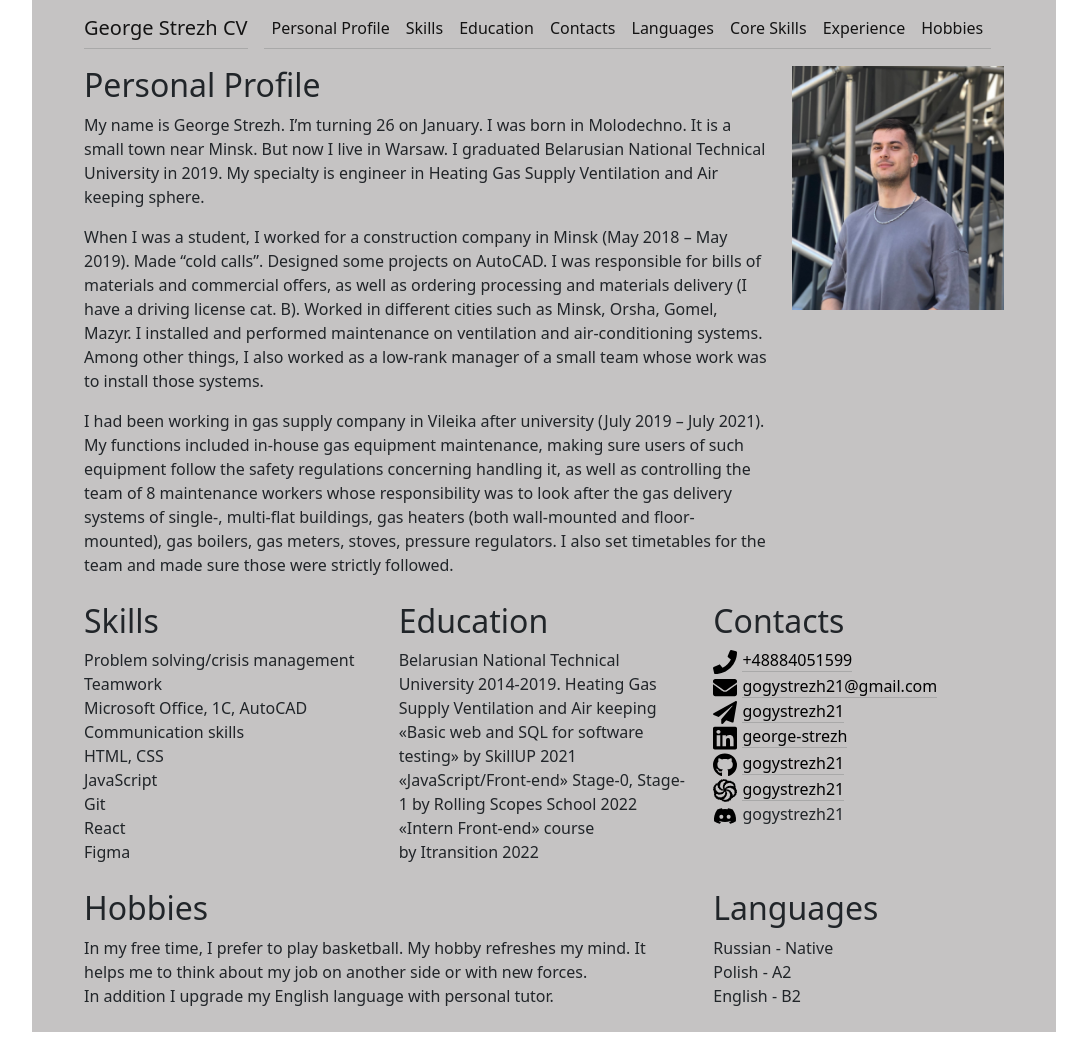
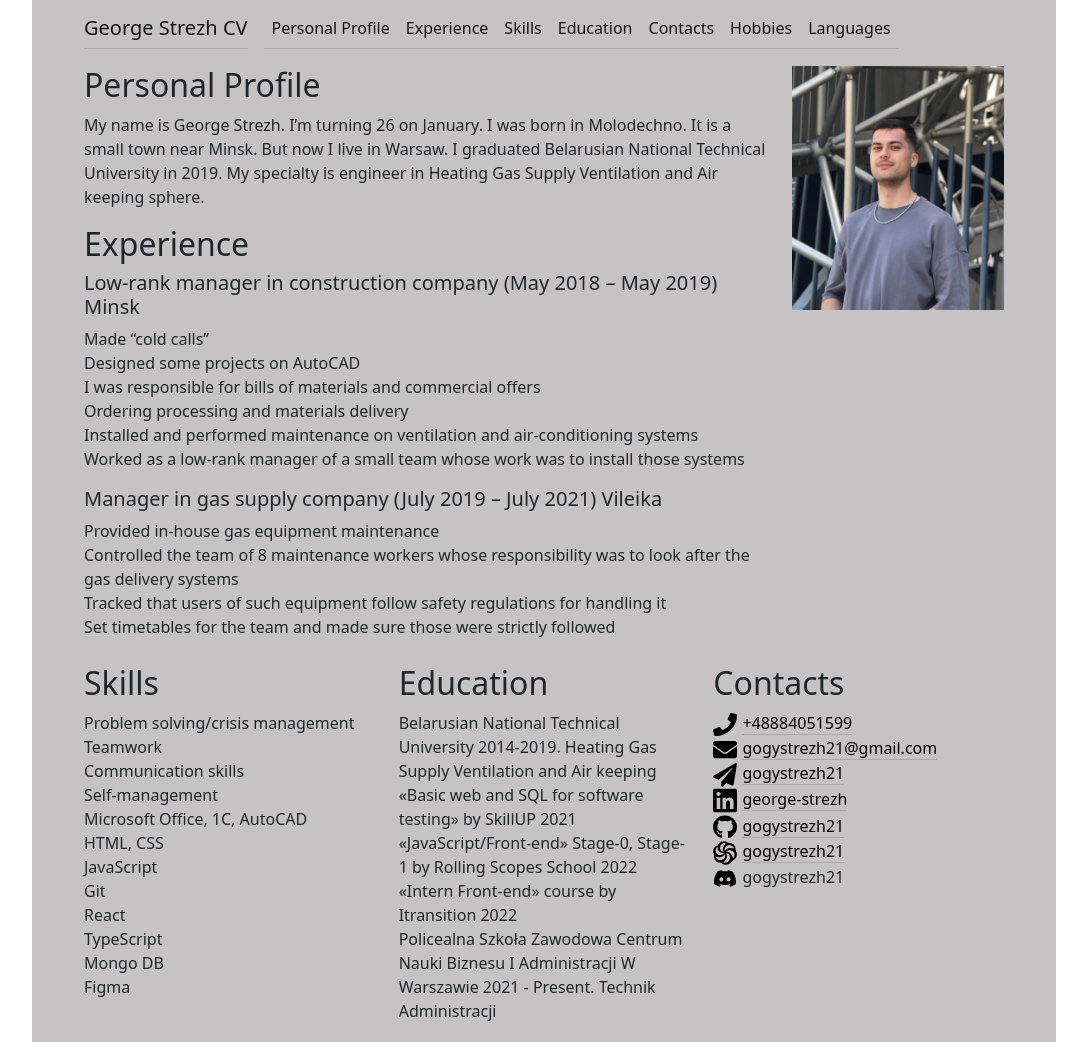
Before and after one commit to gogystrezh21/CV_Data_Reviewer, a plain HTML site: page index.html in a window 1280 px wide. Shown: the top 1042 px of the page, without its empty margins (96-1183 px from the left). Drawn offline with nearby package versions, Linux system fonts and the light colour scheme.

Commit message:
feat:add experience

```diff
--- a/index.html
+++ b/index.html
@@ -2,13 +2,13 @@
 <html lang="en">
 
 <head>
-  <meta charset="UTF-8" />
-  <meta http-equiv="X-UA-Compatible" content="IE=edge" />
-  <meta name="viewport" content="width=device-width, initial-scale=1.0" />
+  <meta charset="UTF-8">
+  <meta http-equiv="X-UA-Compatible" content="IE=edge">
+  <meta name="viewport" content="width=device-width, initial-scale=1.0">
   <title>CV George Strezh</title>
-  <link rel="stylesheet" href="./style.css" />
+  <link rel="stylesheet" href="./style.css">
   <link href="https://cdn.jsdelivr.net/npm/bootstrap@5.2.0-beta1/dist/css/bootstrap.min.css" rel="stylesheet"
-    integrity="sha384-0evHe/X+R7YkIZDRvuzKMRqM+OrBnVFBL6DOitfPri4tjfHxaWutUpFmBp4vmVor" crossorigin="anonymous" />
+    integrity="sha384-0evHe/X+R7YkIZDRvuzKMRqM+OrBnVFBL6DOitfPri4tjfHxaWutUpFmBp4vmVor" crossorigin="anonymous">
 </head>
 
 <body>
@@ -28,6 +28,9 @@
                 <a class="nav-link active" href="#personalprofile">Personal Profile</a>
               </li>
               <li>
+                <a class="nav-link active" href="#experience">Experience</a>
+              </li>
+              <li>
                 <a class="nav-link active" href="#coreSkills">Skills</a>
               </li>
               <li>
@@ -37,16 +40,10 @@
                 <a class="nav-link active" href="#coreSkills">Contacts</a>
               </li>
               <li>
-                <a class="nav-link active" href="#codeExample">Languages</a>
+                <a class="nav-link active" href="#hobbie">Hobbies</a>
               </li>
               <li>
-                <a class="nav-link active" href="#codeExample">Core Skills</a>
-              </li>
-              <li>
-                <a class="nav-link active" href="#codeExample">Experience</a>
-              </li>
-              <li>
-                <a class="nav-link active" href="#hobbie">Hobbies</a>
+                <a class="nav-link active" href="#languages">Languages</a>
               </li>
             </ul>
           </div>
@@ -66,31 +63,31 @@
                   specialty is engineer in Heating Gas Supply Ventilation and Air keeping sphere.
                 </p>
               </div>
+              <h2>Experience</h2>
+              <h5>Low-rank manager in construction company (May 2018 – May 2019) Minsk</h5>
               <div>
-                <p>
-                  When I was a student, I worked for a construction company in Minsk (May 2018 – May 2019). Made “cold
-                  calls”. Designed some projects on AutoCAD. I was responsible for bills of materials and commercial
-                  offers, as well as ordering processing and materials delivery (I have a driving license cat. B).
-                  Worked
-                  in different cities such as Minsk, Orsha, Gomel, Mazyr. I installed and performed maintenance on
-                  ventilation and air-conditioning systems. Among other things, I also worked as a low-rank manager of a
-                  small team whose work was to install those systems.
-                </p>
+                <ul>
+                  <li>Made “cold calls”</li>
+                  <li>Designed some projects on AutoCAD</li>
+                  <li>I was responsible for bills of materials and commercial offers</li>
+                  <li>Ordering processing and materials delivery</li>
+                  <li>Installed and performed maintenance on ventilation and air-conditioning systems</li>
+                  <li>Worked as a low-rank manager of a small team whose work was to install those systems</li>
+                </ul>
               </div>
+              <h5>Manager in gas supply company (July 2019 – July 2021) Vileika</h5>
               <div>
-                <p>
-                  I had been working in gas supply company in Vileika after university (July 2019 – July 2021). My
-                  functions included in-house gas equipment maintenance, making sure users of such equipment follow the
-                  safety regulations concerning handling it, as well as controlling the team of 8 maintenance workers
-                  whose responsibility was to look after the gas delivery systems of single-, multi-flat buildings, gas
-                  heaters (both wall-mounted and floor-mounted), gas boilers, gas meters, stoves, pressure regulators. I
-                  also set timetables for the team and made sure those were strictly followed.
-                </p>
+                <ul>
+                  <li>Provided in-house gas equipment maintenance</li>
+                  <li>Controlled the team of 8 maintenance workers whose responsibility was to look after the gas delivery systems</li>
+                  <li>Tracked that users of such equipment follow safety regulations for handling it</li>
+                  <li>Set timetables for the team and made sure those were strictly followed</li>
+                </ul>
               </div>
             </section>
           </div>
           <div class="col-6 col-md-3">
-            <img class="img-fluid" src="./PhotoMain.JPG" alt="Photo George Strezh" />
+            <img class="img-fluid" src="./PhotoMain.JPG" alt="Photo George Strezh">
           </div>
         </div>
         <div class="row">
@@ -100,12 +97,15 @@
               <ul>
                 <li>Problem solving/crisis management</li>
                 <li>Teamwork</li>
+                <li>Communication skills</li>
+                <li>Self-management</li>
                 <li>Microsoft Office, 1C, AutoCAD</li>
-                <li>Communication skills</li>
                 <li>HTML, CSS</li>
                 <li>JavaScript</li>
                 <li>Git</li>
                 <li>React</li>
+                <li>TypeScript</li>
+                <li>Mongo DB</li>
                 <li>Figma</li>
               </ul>
             </section>
@@ -126,8 +126,11 @@
               </li>
               <li>
                 «Intern Front-end» course
-                <br />
                 by Itransition 2022
+              </li>
+              <li>
+                Policealna Szkoła Zawodowa Centrum Nauki Biznesu I Administracji W Warszawie 2021 - Present. Technik
+                Administracji
               </li>
             </ul>
           </div>
@@ -136,31 +139,31 @@
               <h2>Contacts</h2>
               <ul>
                 <li>
-                  <img class="imgphone" src="./phone-solid.svg" alt="Phone" /><a
+                  <img class="imgphone" src="./phone-solid.svg" alt="Phone"><a
                     href="tel:+48884051599">+48884051599</a>
                 </li>
                 <li>
-                  <img class="imgenvelope" src="./envelope-solid.svg" alt="enelove" /><a
+                  <img class="imgenvelope" src="./envelope-solid.svg" alt="enelove"><a
                     href="mailto:gogystrezh21@gmail.com">gogystrezh21@gmail.com</a>
                 </li>
                 <li>
-                  <img class="imgpaper" src="./paper-plane-solid.svg" alt="paper-plane" /><a
+                  <img class="imgpaper" src="./paper-plane-solid.svg" alt="paper-plane"><a
                     href="https://t.me/gogystrezh21">gogystrezh21</a>
                 </li>
                 <li>
-                  <img class="imglinkedin" src="./linkedin-brands.svg" alt="linkedin" /><a
+                  <img class="imglinkedin" src="./linkedin-brands.svg" alt="linkedin"><a
                     href="https://www.linkedin.com/in/george-strezh/">george-strezh</a>
                 </li>
                 <li>
-                  <img class="imggithub" src="./github-brands.svg" alt="github" /><a
+                  <img class="imggithub" src="./github-brands.svg" alt="github"><a
                     href="https://github.com/gogystrezh21">gogystrezh21</a>
                 </li>
                 <li>
-                  <img class="imgcodewars" src="./codewars.svg" alt="codewars" /><a
+                  <img class="imgcodewars" src="./codewars.svg" alt="codewars"><a
                     href="https://www.codewars.com/users/gogystrezh21">gogystrezh21</a>
                 </li>
                 <li>
-                  <img class="imgdiscord" src="./discord-brands.svg" alt="discord" />gogystrezh21
+                  <img class="imgdiscord" src="./discord-brands.svg" alt="discord">gogystrezh21
                 </li>
               </ul>
             </div>
@@ -168,7 +171,7 @@
         </div>
         <div class="row">
           <div class="col-8 col-md-8">
-            <section id="codeExample">
+            <section id="hobbie">
               <h2>Hobbies</h2>
               <ul>
                 <li>In my free time, I prefer to play basketball. My hobby refreshes my mind. It helps me to think about
@@ -178,22 +181,22 @@
             </section>
           </div>
           <div class="col-4 col-md-4 mb-2">
-            <div class="experience">
+            <section id="languages">
               <h2>Languages</h2>
               <ul>
                 <li>Russian - Native</li>
                 <li>Polish - A2</li>
                 <li>English - B2</li>
               </ul>
-            </div>
+            </section>
           </div>
         </div>
+      </div>
     </main>
   </div>
   <script src="https://cdn.jsdelivr.net/npm/bootstrap@5.2.0-beta1/dist/js/bootstrap.bundle.min.js"
     integrity="sha384-pprn3073KE6tl6bjs2QrFaJGz5/SUsLqktiwsUTF55Jfv3qYSDhgCecCxMW52nD2"
     crossorigin="anonymous"></script>
 </body>
-</body>
 
 </html>
```
